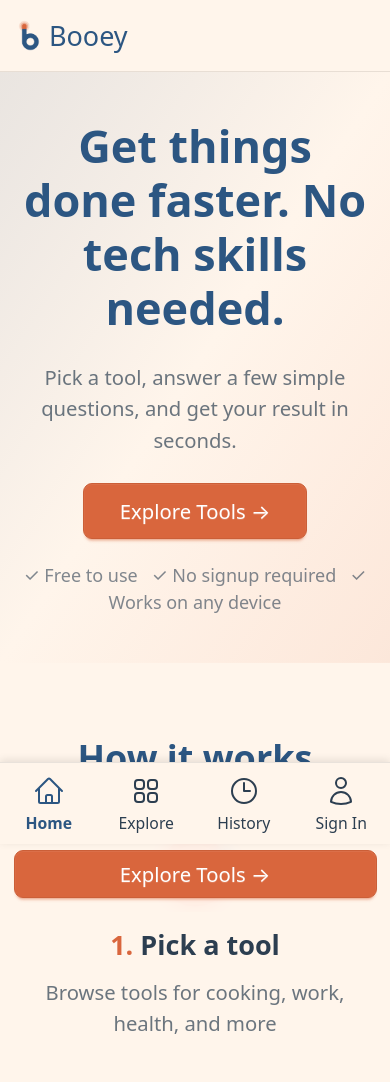
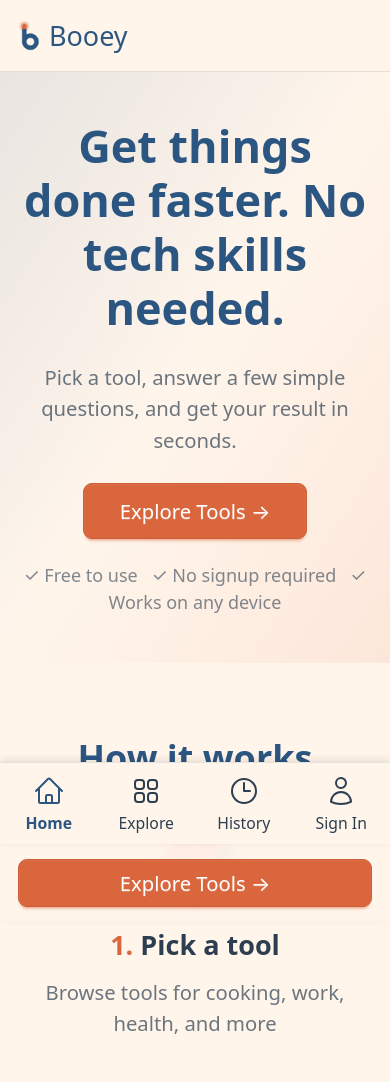
Before and after one commit to henryhobes/booey, a Next.js app: page / in a window 390 px wide. Shown: the top 1082 px of the page. Built offline with nearby package versions, Linux system fonts and the light colour scheme; no server answers.

Commit message:
fix: improve sticky CTA visibility with shadow and better padding

```diff
--- a/src/components/landing/StickyCTA.tsx
+++ b/src/components/landing/StickyCTA.tsx
@@ -49,7 +49,7 @@ export default function StickyCTA() {
 
   return (
     <div
-      className={`fixed left-0 right-0 z-50 md:hidden bg-base-100/95 backdrop-blur-sm p-3 transition-transform duration-300 ${
+      className={`fixed left-0 right-0 z-50 md:hidden bg-base-100/95 backdrop-blur-sm px-4 pb-3 pt-4 shadow-[0_-4px_12px_rgba(0,0,0,0.08)] transition-transform duration-300 ${
         visible ? "translate-y-0" : "translate-y-[200%]"
       }`}
       style={{ bottom: `${navHeight}px` }}
```
